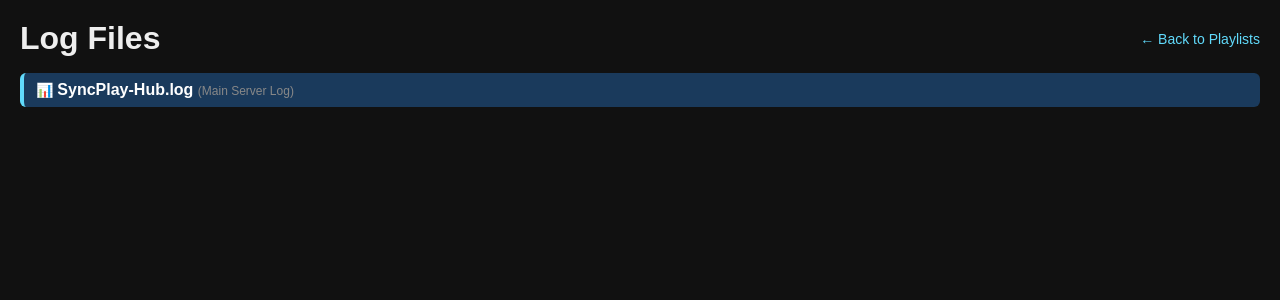
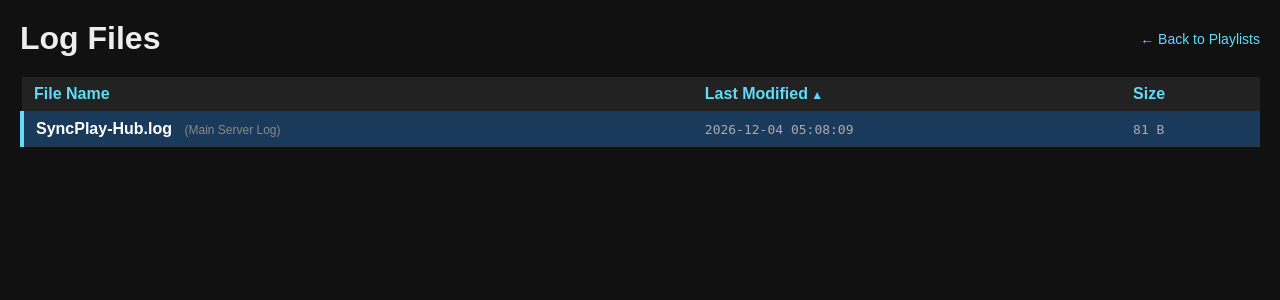
Before and after one commit to elimS2/SyncPlay-Hub, a Flask app: page /logs in a window 1280 px wide. Shown: the top 300 px of the page. Run offline with Flask 3, Linux system fonts and the light colour scheme; parts of the project's set-up code (start-up, migrations or seed data) failed here and were passed over.

Commit message:
Enhance logs page: update logs_page function in web_player.py to include file size and last modified date for log files, and redesign logs.html to display logs in a sortable table format with improved styling and user experience.

```diff
--- a/templates/logs.html
+++ b/templates/logs.html
@@ -3,34 +3,134 @@
 <html lang="en">
 <head>
   <meta charset="UTF-8" />
-  <title>Logs</title>
+  <title>Log Files</title>
   <style>
     body{font-family:Arial, sans-serif; background:#111; color:#eee; margin:20px;}
     h1{margin-bottom:20px;}
-    ul{list-style:none; padding:0;}
-    li{margin:6px 0;}
-    a{color:#61dafb; text-decoration:none; font-size:16px;}
-    a:hover{text-decoration:underline;}
-    .main-log{background:#1a3a5c; padding:8px 12px; border-radius:6px; border-left:4px solid #61dafb;}
-    .main-log a{color:#fff; font-weight:bold;}
-    .main-log::before{content:"📊 "; font-size:14px;}
+
+    /* Table styles */
+    table{width:100%; border-collapse:collapse; margin-top:20px;}
+    th, td{padding:8px 12px; text-align:left; border-bottom:1px solid #333;}
+    th{background:#222; color:#61dafb; cursor:pointer; user-select:none; position:relative;}
+    th:hover{background:#2a2a2a;}
+    th.sorted-asc::after{content:" ▲"; color:#61dafb; font-size:12px;}
+    th.sorted-desc::after{content:" ▼"; color:#61dafb; font-size:12px;}
+
+    tr:hover{background:#1a1a1a;}
+
+    /* File name styling */
+    .file-name{color:#61dafb; text-decoration:none; font-size:16px;}
+    .file-name:hover{text-decoration:underline;}
+
+    /* Main log highlighting */
+    .main-log{background:#1a3a5c !important; border-left:4px solid #61dafb;}
+    .main-log .file-name{color:#fff; font-weight:bold;}
+    .main-log-badge{color:#888; font-size:12px; margin-left:8px;}
+
+    /* Size and date styling */
+    .file-size{color:#aaa; font-family:monospace;}
+    .file-date{color:#aaa; font-family:monospace;}
+
+    /* Header styling */
+    .header{display:flex; justify-content:space-between; align-items:center; margin-bottom:10px;}
+    .back-link{color:#61dafb; text-decoration:none; font-size:14px;}
+    .back-link:hover{text-decoration:underline;}
+
+    /* Empty state */
+    .empty-state{text-align:center; color:#888; padding:40px; font-style:italic;}
   </style>
 </head>
 <body>
-  <div style="display:flex;justify-content:space-between;align-items:center;">
+  <div class="header">
     <h1 style="margin:0;">Log Files</h1>
-    <a href="/" style="color:#61dafb;text-decoration:none;font-size:14px;">← Back to Playlists</a>
+    <a href="/" class="back-link">← Back to Playlists</a>
   </div>
-  <ul>
-    {% for lg in logs %}
-      {% if lg == "SyncPlay-Hub.log" %}
-        <li class="main-log"><a href="/log/{{ lg }}">{{ lg }}</a> <span style="color:#888; font-size:12px;">(Main Server Log)</span></li>
-      {% else %}
-        <li><a href="/log/{{ lg }}">{{ lg }}</a></li>
-      {% endif %}
-    {% else %}
-      <li>No logs yet.</li>
-    {% endfor %}
-  </ul>
+
+  {% if logs %}
+    <table id="logsTable">
+      <thead>
+        <tr>
+          <th onclick="sortTable(0)" data-sort="name">File Name</th>
+          <th onclick="sortTable(1)" data-sort="date">Last Modified</th>
+          <th onclick="sortTable(2)" data-sort="size">Size</th>
+        </tr>
+      </thead>
+      <tbody>
+        {% for log in logs %}
+          <tr class="{% if log.is_main %}main-log{% endif %}">
+            <td>
+              <a href="/log/{{ log.name }}" class="file-name">{{ log.name }}</a>
+              {% if log.is_main %}
+                <span class="main-log-badge">(Main Server Log)</span>
+              {% endif %}
+            </td>
+            <td class="file-date" data-timestamp="{{ log.modified_timestamp }}">{{ log.modified_date }}</td>
+            <td class="file-size" data-size="{{ log.size_bytes }}">{{ log.size_human }}</td>
+          </tr>
+        {% endfor %}
+      </tbody>
+    </table>
+  {% else %}
+    <div class="empty-state">No log files found.</div>
+  {% endif %}
+
+  <script>
+    let currentSort = { column: 1, ascending: false }; // Default: sort by date, newest first
+
+    function sortTable(columnIndex) {
+      const table = document.getElementById('logsTable');
+      const tbody = table.tBodies[0];
+      const rows = Array.from(tbody.rows);
+      const headers = table.querySelectorAll('th');
+
+      // Toggle sort direction if same column, otherwise start with desc
+      if (currentSort.column === columnIndex) {
+        currentSort.ascending = !currentSort.ascending;
+      } else {
+        currentSort.column = columnIndex;
+        currentSort.ascending = false; // Start with descending (newest/largest first)
+      }
+
+      // Clear all header sort indicators
+      headers.forEach(h => {
+        h.classList.remove('sorted-asc', 'sorted-desc');
+      });
+
+      // Add sort indicator to current header
+      headers[columnIndex].classList.add(currentSort.ascending ? 'sorted-asc' : 'sorted-desc');
+
+      // Sort rows
+      rows.sort((a, b) => {
+        let aVal, bVal;
+
+        switch (columnIndex) {
+          case 0: // File name
+            aVal = a.cells[0].textContent.trim().toLowerCase();
+            bVal = b.cells[0].textContent.trim().toLowerCase();
+            break;
+          case 1: // Date
+            aVal = parseFloat(a.cells[1].dataset.timestamp);
+            bVal = parseFloat(b.cells[1].dataset.timestamp);
+            break;
+          case 2: // Size
+            aVal = parseInt(a.cells[2].dataset.size);
+            bVal = parseInt(b.cells[2].dataset.size);
+            break;
+        }
+
+        if (aVal < bVal) return currentSort.ascending ? -1 : 1;
+        if (aVal > bVal) return currentSort.ascending ? 1 : -1;
+        return 0;
+      });
+
+      // Re-append sorted rows
+      rows.forEach(row => tbody.appendChild(row));
+    }
+
+    // Initial sort by date (newest first)
+    document.addEventListener('DOMContentLoaded', function() {
+      sortTable(1); // Sort by date column
+    });
+  </script>
 </body>
 </html>
--- a/web_player.py
+++ b/web_player.py
@@ -548,8 +548,41 @@ def _list_log_files() -> List[Path]:
 
 @app.route("/logs")
 def logs_page():
-    logs = [p.name for p in _list_log_files()]
-    return render_template("logs.html", logs=logs)
+    log_files = _list_log_files()
+    logs_info = []
+
+    for log_path in log_files:
+        try:
+            stat = log_path.stat()
+            logs_info.append({
+                'name': log_path.name,
+                'size_bytes': stat.st_size,
+                'size_human': _format_file_size(stat.st_size),
+                'modified_timestamp': stat.st_mtime,
+                'modified_date': datetime.datetime.fromtimestamp(stat.st_mtime).strftime('%Y-%m-%d %H:%M:%S'),
+                'is_main': log_path.name == "SyncPlay-Hub.log"
+            })
+        except OSError:
+            # Skip files that can't be accessed
+            continue
+
+    return render_template("logs.html", logs=logs_info)
+
+def _format_file_size(size_bytes):
+    """Format file size in human readable format"""
+    if size_bytes == 0:
+        return "0 B"
+
+    size_names = ["B", "KB", "MB", "GB"]
+    i = 0
+    while size_bytes >= 1024 and i < len(size_names) - 1:
+        size_bytes /= 1024.0
+        i += 1
+
+    if i == 0:
+        return f"{int(size_bytes)} {size_names[i]}"
+    else:
+        return f"{size_bytes:.1f} {size_names[i]}"
 
 
 @app.route("/log/<path:log_name>")
```
